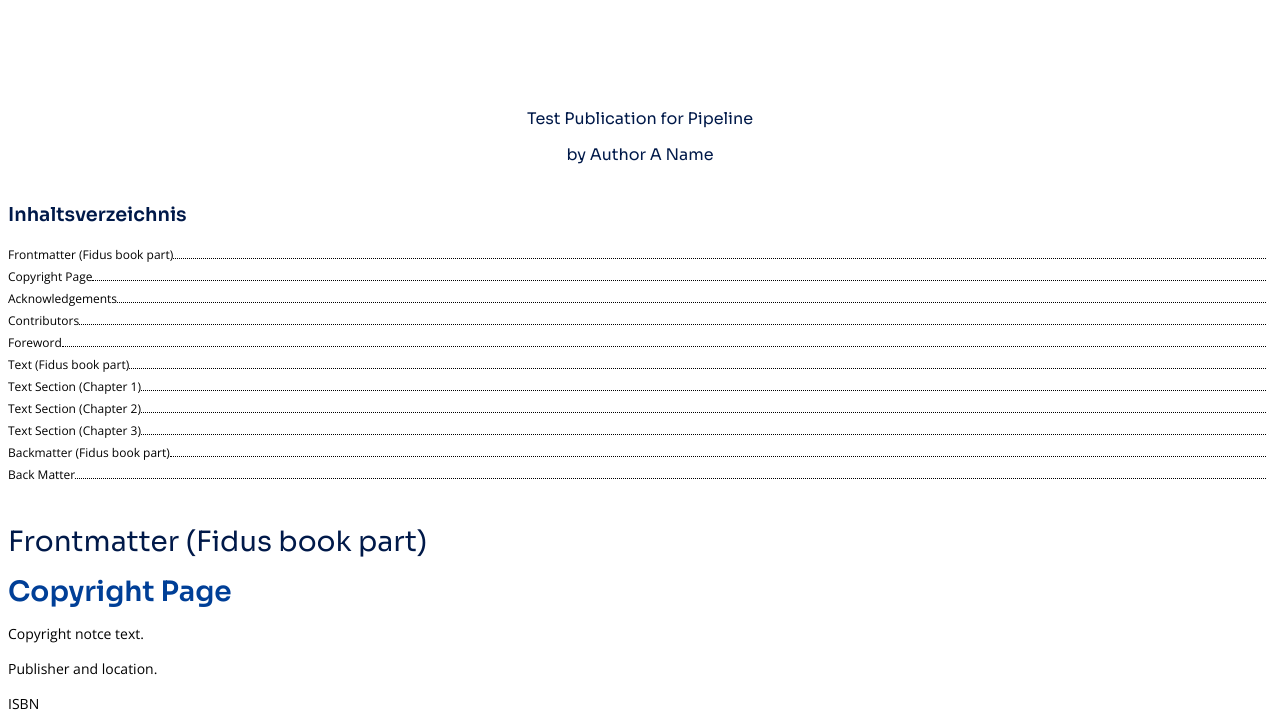
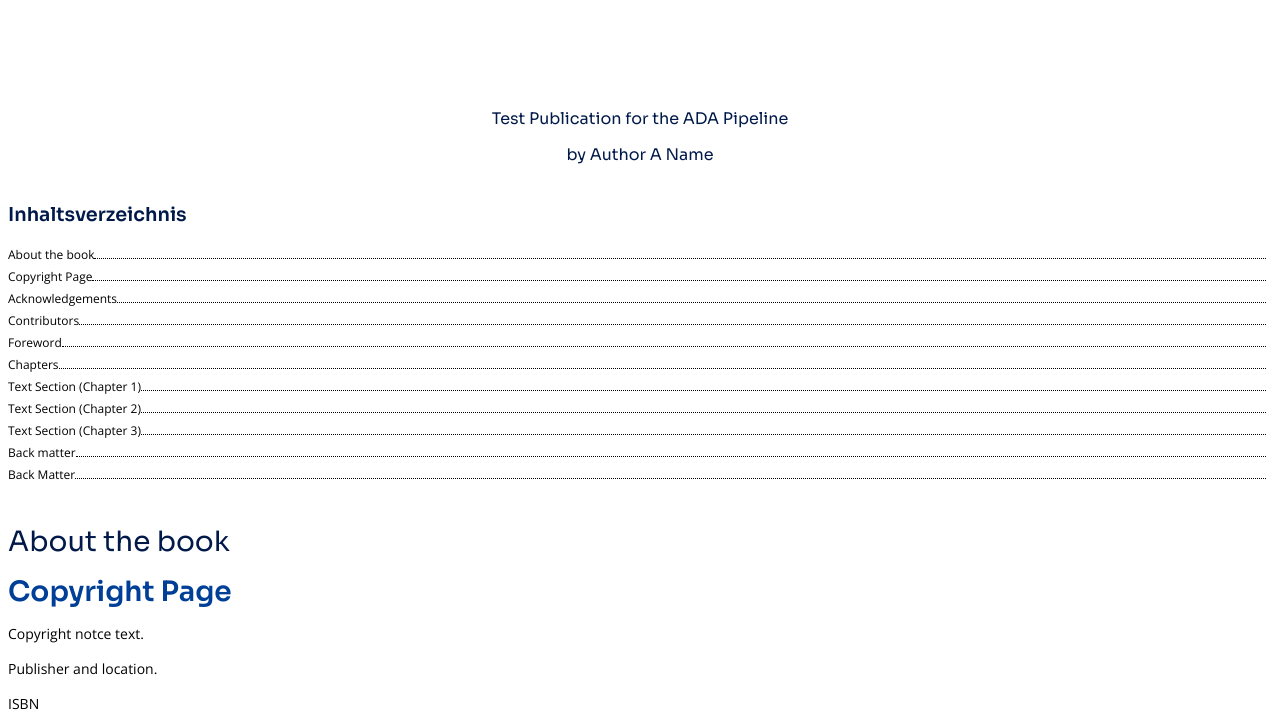
Before and after one commit to TIBHannover/ADA-Reference-Publication, a plain HTML site: page uhtml/index.html in a window 1280 px wide. Shown: the part 57-782 px from the top of the page. Drawn offline with nearby package versions, Linux system fonts and the light colour scheme.

Commit message:
section names

```diff
--- a/uhtml/index.html
+++ b/uhtml/index.html
@@ -93,7 +93,7 @@
   <body class="user-contents">
     <div class="titlepage frontmatter">
       <h1 class="booktitle">Benchmark Report</h1>
-      <h2 class="booksubtitle">Test Publication for Pipeline</h2>
+      <h2 class="booksubtitle">Test Publication for the ADA Pipeline</h2>
       <h3 class="bookauthor">by Author A Name</h3>
     </div>
     <div class="copyrightpage frontmatter">
@@ -108,7 +108,7 @@
         <ol>
           <li>
             <a href="#_1_0">
-              Frontmatter (Fidus book part)
+              About the book
             </a>
             <ol>
               <li>
@@ -135,7 +135,7 @@
           </li>
           <li>
             <a href="#_5_0">
-              Text (Fidus book part)
+              Chapters
             </a>
             <ol>
               <li>
@@ -698,7 +698,7 @@
           </li>
           <li>
             <a href="#_8_0">
-              Backmatter (Fidus book part)
+              Back matter
             </a>
             <ol>
               <li>
@@ -711,7 +711,7 @@
         </ol>
       </nav>
     </div>
-    <h1 class="part">Frontmatter (Fidus book part)</h1>
+    <h1 class="part">About the book</h1>
     <div class="article-part article-title" id="_1_0">Copyright Page</div>
     <div class="article-part article-richtext article-body">
       <p>Copyright notce text.</p>
@@ -758,7 +758,7 @@
       <p>Suspendisse efficitur tincidunt massa sit amet pellentesque. Morbi eu euismod leo, nec porttitor est. Sed hendrerit eros ac augue scelerisque accumsan. Etiam nec mauris in ante consectetur consequat. Class aptent taciti sociosqu ad litora torquent per conubia nostra, per inceptos himenaeos. Aenean sed interdum tellus. In hac habitasse platea dictumst. Nam dictum metus odio, eu tincidunt dolor molestie et. Phasellus ultricies rutrum enim eget faucibus.</p>
     </div>
     <section class="fnlist" role="doc-footnotes"></section>
-    <h1 class="part">Text (Fidus book part)</h1>
+    <h1 class="part">Chapters</h1>
     <div class="article-part article-title" id="_5_0">Text Section (Chapter 1)</div>
     <div class="article-part article-heading article-subtitle">
       <h1 id="H8148042">Subtitle (inserted text): One of three test sections.</h1>
@@ -1993,7 +1993,7 @@
       <div class="csl-entry">Rossignol, Marie-Jeanne. 2017. “Rezension: Marcus Rediker: Les Révoltés de l’Amistad. Une Odyssée Atlantique (1839-1842) (Rezensiert von Marie-Jeanne Rossignol).” https://doi.org/10.15463/REC.612893388.</div>
       <div class="csl-entry">Williams and Rediker. 2020. “History Below Deck: An Interview with Marcus Rediker.” <i>Symplokē</i> 28 (1–2): 547. https://doi.org/10.5250/symploke.28.1-2.0547.</div>
     </div>
-    <h1 class="part">Backmatter (Fidus book part)</h1>
+    <h1 class="part">Back matter</h1>
     <div class="article-part article-title" id="_8_0">Back Matter</div>
     <div class="article-part article-richtext article-body">
       <p>Back matter can contain different sections such as an index, abreviations, etc.</p>
```
